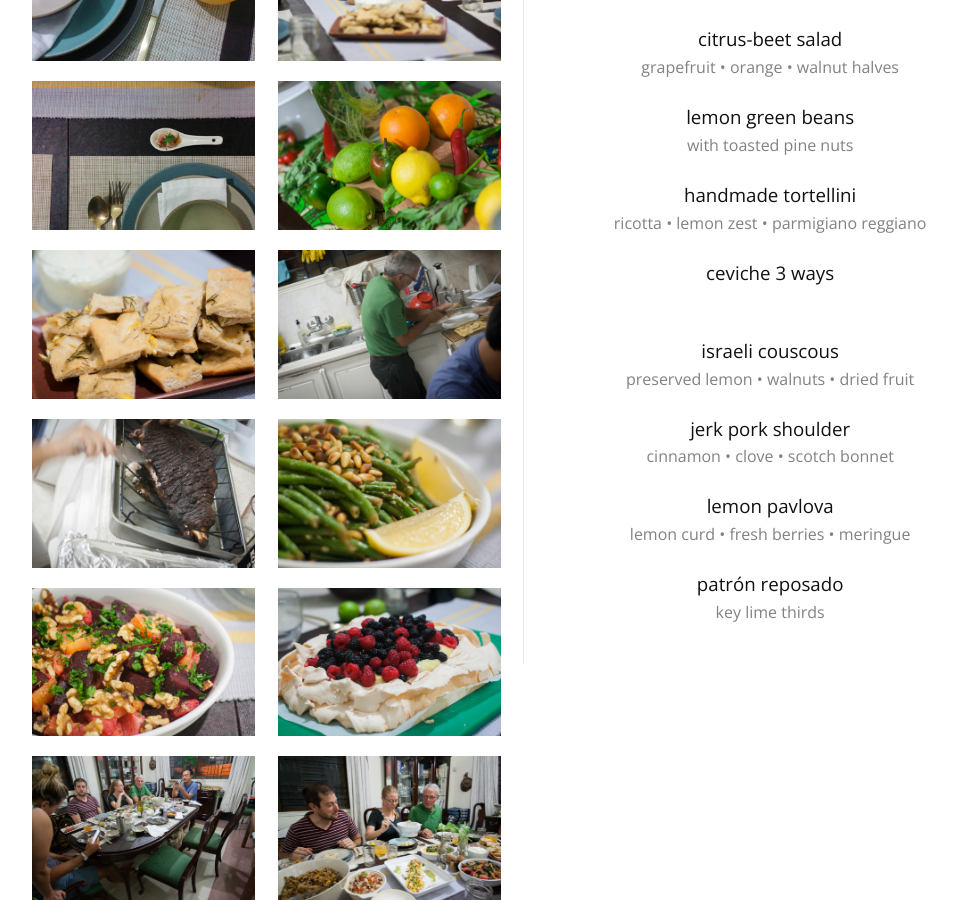
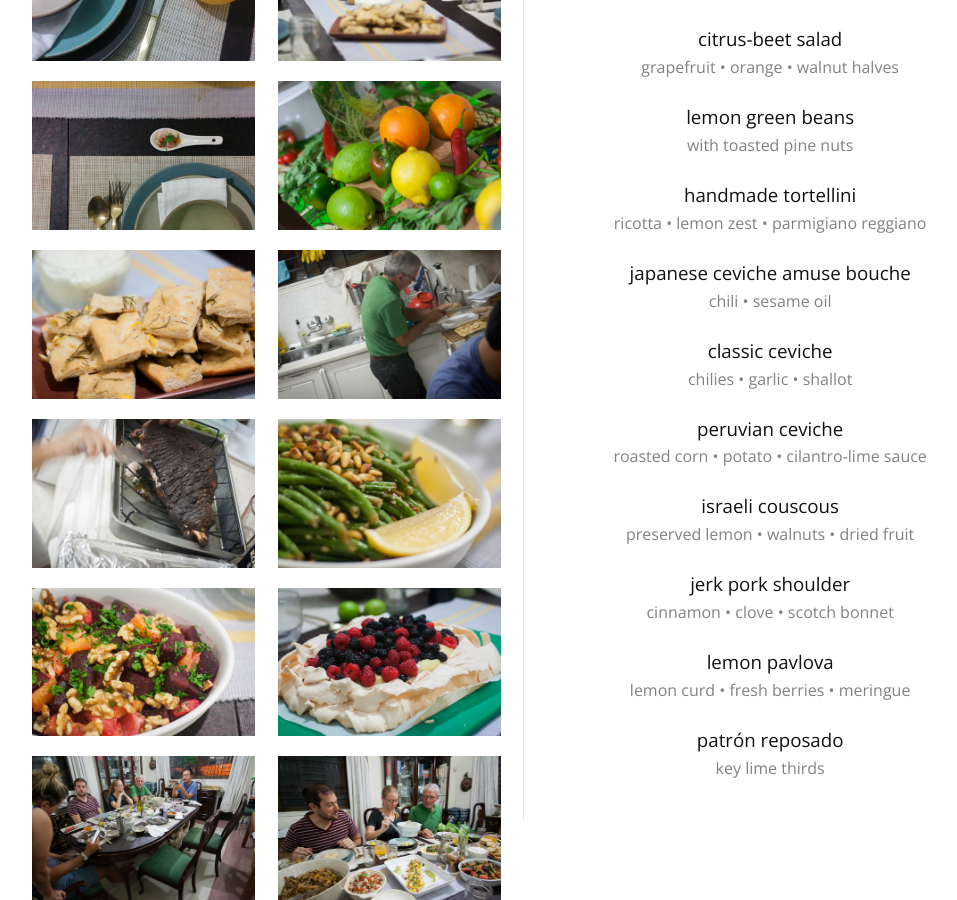
Before and after one commit to thebenedict/snooty, a Jekyll site: the page built from _posts/2015-03-08-citrus.markdown, in a window 1280 px wide and 900 px high, scrolled down 575 px. Shown: the whole window, without its empty margins (128-1085 px from the left). Built offline with Jekyll 4.4.1, drawn with Linux system fonts in a browser that asks for light colours; some web fonts are replaced.

Commit message:
menu edit

```diff
--- a/_posts/2015-03-08-citrus.markdown
+++ b/_posts/2015-03-08-citrus.markdown
@@ -29,8 +29,14 @@ with toasted pine nuts
 ###handmade tortellini
 ricotta &bull; lemon zest &bull; parmigiano reggiano
 
-###ceviche 3 ways
-&nbsp;
+###japanese ceviche amuse bouche
+chili &bull; sesame oil
+
+###classic ceviche
+chilies &bull; garlic &bull; shallot
+
+###peruvian ceviche
+roasted corn &bull; potato &bull; cilantro-lime sauce
 
 ###israeli couscous
 preserved lemon &bull; walnuts &bull; dried fruit
```
